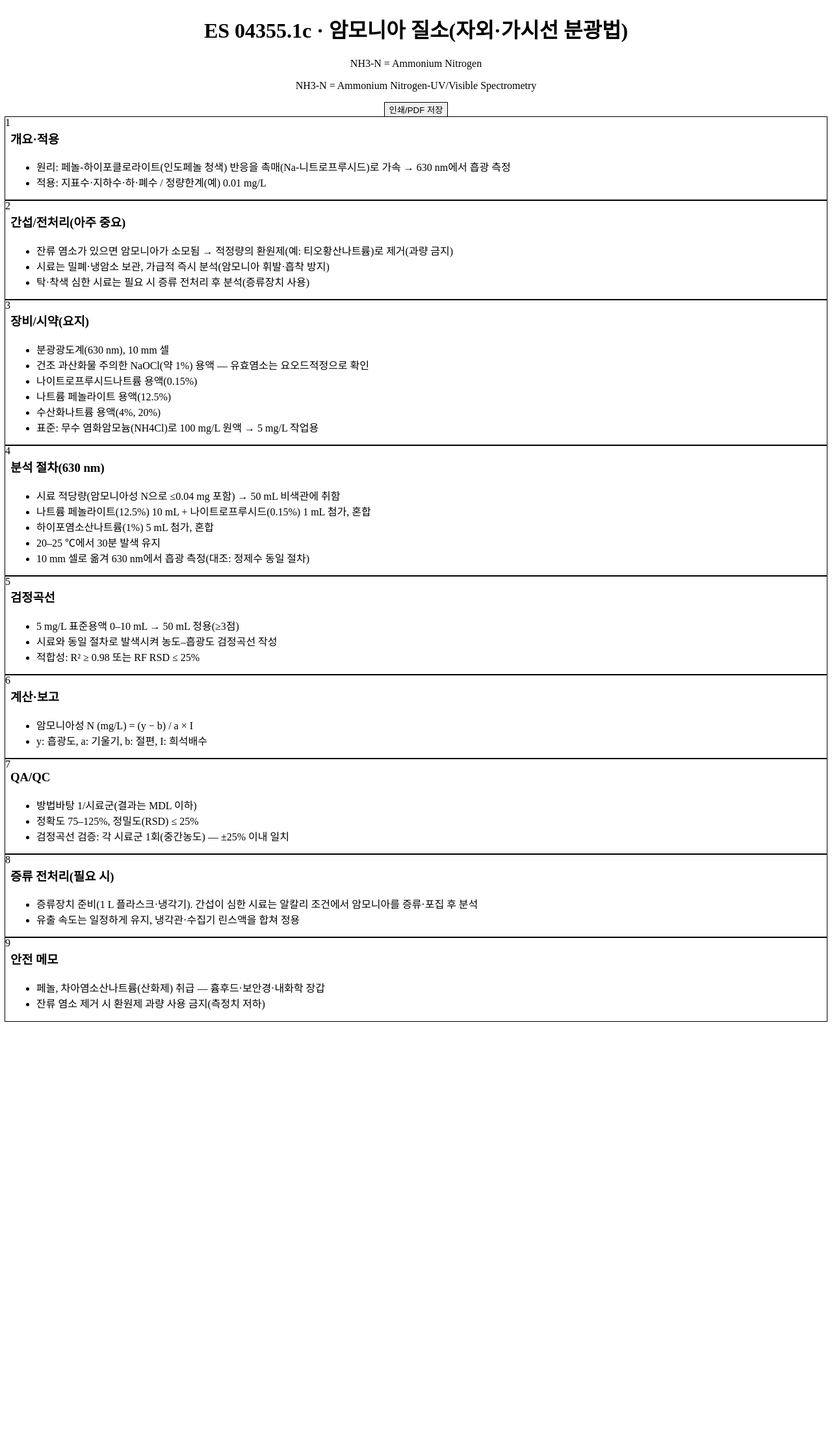
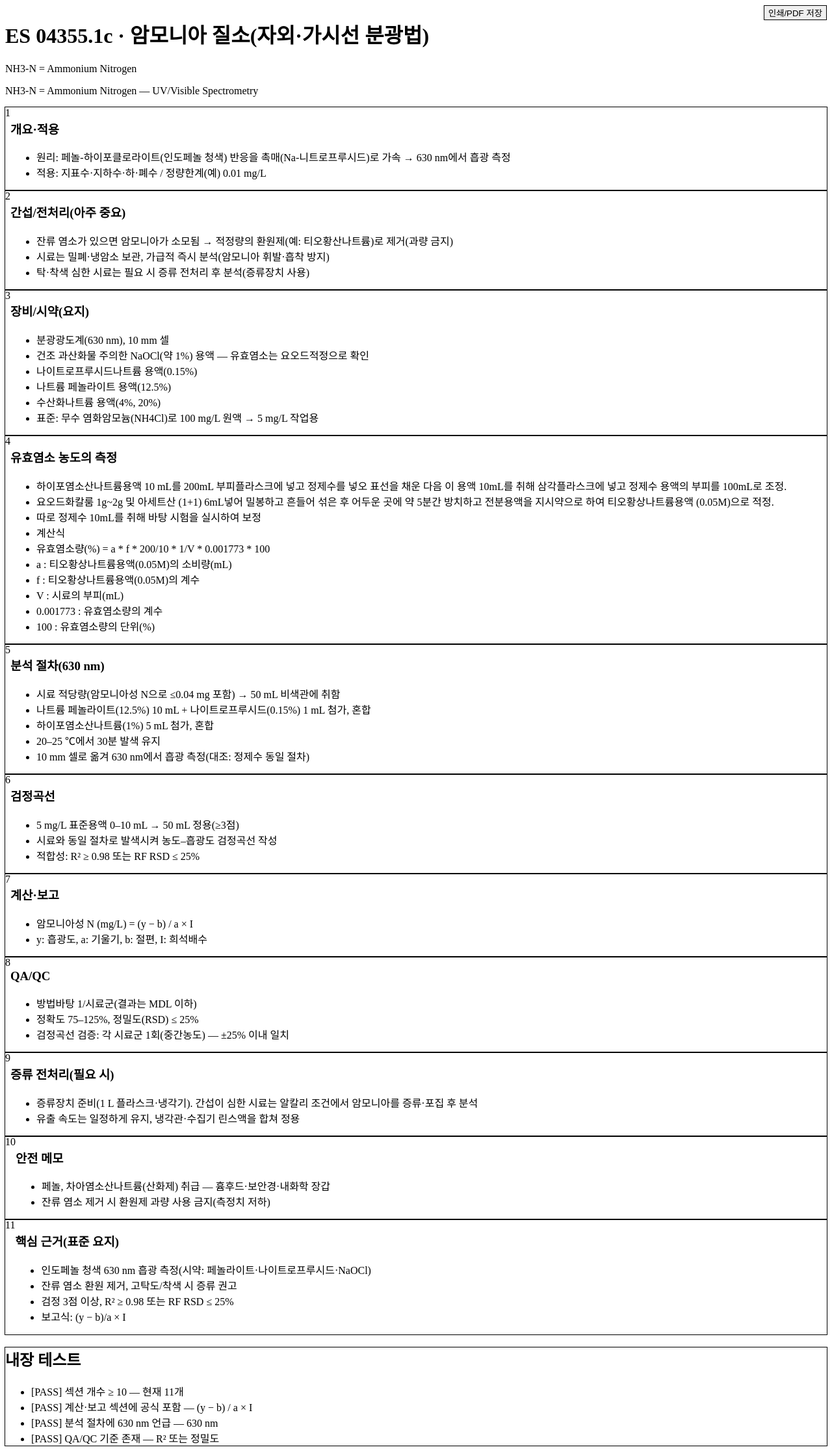
Before and after one commit to phj918189/water-Quality-flow-chart, a Next.js app: page /ion/NH3-N in a window 1280 px wide. Shown: the whole page at 65% size. Before the commit the page ends 1579 px from the top, so only its background shows below. Built offline with nearby package versions, Linux system fonts and the light colour scheme.

Commit message:
NH3 수정

```diff
--- a/pages/ion/NH3-N.tsx
+++ b/pages/ion/NH3-N.tsx
@@ -1,8 +1,43 @@
-import PageLayout from "../../Common/PageLayout";
-import PageHeader from "../../Common/PageHeader";
-import AnimatedSection from "../../Common/AnimatedSection";
+import { title } from "process";
 
+
+// ------------------------------------------------------------
 export default function NH3_N_Flow() {
+  // Local minimal UI components to replace missing imports
+  // ------------------------------------------------------------
+  const PageLayout = ({ children }) => (
+    <div className="min-h-screen w-full bg-gray-50 py-8">
+      <div className="mx-auto max-w-4xl px-4">{children}</div>
+    </div>
+  );
+
+  const PageHeader = ({ title, subtitle, description }) => (
+    <header className="mb-6 flex items-start justify-between gap-4">
+      <div>
+        <h1 className="text-2xl font-bold tracking-tight">{title}</h1>
+        {subtitle ? <p className="text-sm text-gray-700">{subtitle}</p> : null}
+        {description ? <p className="text-xs text-gray-500">{description}</p> : null}
+      </div>
+      <button
+        onClick={() => window.print()}
+        className="rounded-2xl border px-3 py-2 text-sm shadow-sm hover:bg-gray-100"
+      >
+        인쇄/PDF 저장
+      </button>
+    </header>
+  );
+
+  const AnimatedSection = ({ children, accent }) => (
+    <section
+      className={`rounded-2xl ${accent ? "bg-amber-50 ring-amber-100" : "bg-white ring-gray-100"} p-5 shadow-md ring-1`}
+    >
+      {children}
+    </section>
+  );
+
+  // ------------------------------------------------------------
+  // Content
+  // ------------------------------------------------------------
   const sections = [
     {
       title: "개요·적용",
@@ -29,6 +64,21 @@ export default function NH3_N_Flow() {
         "나트륨 페놀라이트 용액(12.5%)",
         "수산화나트륨 용액(4%, 20%)",
         "표준: 무수 염화암모늄(NH4Cl)로 100 mg/L 원액 → 5 mg/L 작업용",
+      ],
+    },
+    {
+      title: "유효염소 농도의 측정",
+      bullets: [
+        "하이포염소산나트륨용액 10 mL를 200mL 부피플라스크에 넣고 정제수를 넣오 표선을 채운 다음 이 용액 10mL를 취해 삼각플라스크에 넣고 정제수 용액의 부피를 100mL로 조정.",
+        "요오드화칼룸 1g~2g 및 아세트산 (1+1) 6mL넣어 밀봉하고 흔들어 섞은 후 어두운 곳에 약 5분간 방치하고 전분용액을 지시약으로 하여 티오황상나트륨용액 (0.05M)으로 적정.",
+        "따로 정제수 10mL를 취해 바탕 시험을 실시하여 보정",
+        "계산식",
+        "유효염소량(%) = a * f * 200/10 * 1/V * 0.001773 * 100",
+        " a : 티오황상나트륨용액(0.05M)의 소비량(mL)",
+        " f : 티오황상나트륨용액(0.05M)의 계수",
+        " V : 시료의 부피(mL)",
+        " 0.001773 : 유효염소량의 계수",
+        " 100 : 유효염소량의 단위(%)",
       ],
     },
     {
@@ -78,19 +128,60 @@ export default function NH3_N_Flow() {
         "잔류 염소 제거 시 환원제 과량 사용 금지(측정치 저하)",
       ],
     },
+    // 추가: 핵심 근거(요약)
+    {
+      title: "핵심 근거(표준 요지)",
+      bullets: [
+        "인도페놀 청색 630 nm 흡광 측정(시약: 페놀라이트·나이트로프루시드·NaOCl)",
+        "잔류 염소 환원 제거, 고탁도/착색 시 증류 권고",
+        "검정 3점 이상, R² ≥ 0.98 또는 RF RSD ≤ 25%",
+        "보고식: (y − b)/a × I",
+      ],
+    },
   ];
+
+  // ------------------------------------------------------------
+  // Simple runtime tests (smoke tests) to help validate structure
+  // ------------------------------------------------------------
+  const runTests = () => {
+    const tests = [];
+    tests.push({
+      name: "섹션 개수 ≥ 10",
+      pass: sections.length >= 10,
+      msg: `현재 ${sections.length}개`,
+    });
+    tests.push({
+      name: "계산·보고 섹션에 공식 포함",
+      pass: sections.some((s) => s.title.includes("계산") && s.bullets.join(" ").includes("(y − b) / a × I")),
+      msg: "(y − b) / a × I",
+    });
+    tests.push({
+      name: "분석 절차에 630 nm 언급",
+      pass: sections.some((s) => s.title.includes("분석 절차") && s.bullets.join(" ").includes("630 nm")),
+      msg: "630 nm",
+    });
+    tests.push({
+      name: "QA/QC 기준 존재",
+      pass: sections.some((s) => s.title.includes("QA/QC") && (s.bullets.join(" ").includes("R²") || s.bullets.join(" ").includes("정밀도"))),
+      msg: "R² 또는 정밀도",
+    });
+    return tests;
+  };
+
+  const tests = runTests();
 
   return (
     <PageLayout>
       <PageHeader
-        title="ES 04355.1c · 암모니아 질소(자외·가시선 분광법) "
+        title="ES 04355.1c · 암모니아 질소(자외·가시선 분광법)"
         subtitle="NH3-N = Ammonium Nitrogen"
-        description="NH3-N = Ammonium Nitrogen-UV/Visible Spectrometry"
+        description="NH3-N = Ammonium Nitrogen — UV/Visible Spectrometry"
       />
+
       <div className="relative space-y-5">
         {sections.map((s, i) => (
           <li key={i} className="list-none">
-          <AnimatedSection index={i} accent={s.accent}>
+            <AnimatedSection accent={s.accent}>
               <div className="flex items-start gap-4">
                 <div className="flex h-10 w-10 flex-none items-center justify-center rounded-full bg-gray-900 text-white">
                   {i + 1}
@@ -108,6 +199,21 @@ export default function NH3_N_Flow() {
           </li>
         ))}
       </div>
+
+      {/* Runtime test results */}
+      <section className="mt-8 rounded-2xl bg-white p-5 shadow-md ring-1 ring-gray-100">
+        <h2 className="text-lg font-semibold">내장 테스트</h2>
+        <ul className="mt-2 list-disc space-y-1 pl-5 text-sm leading-6 text-gray-800">
+          {tests.map((t, idx) => (
+            <li key={idx}>
+              <span className={t.pass ? "text-green-700" : "text-red-700"}>
+                [{t.pass ? "PASS" : "FAIL"}]
+              </span>{" "}
+              {t.name} — {t.msg}
+            </li>
+          ))}
+        </ul>
+      </section>
     </PageLayout>
   );
 }
```
Lines whose indentation alone changed are shown as unchanged.
